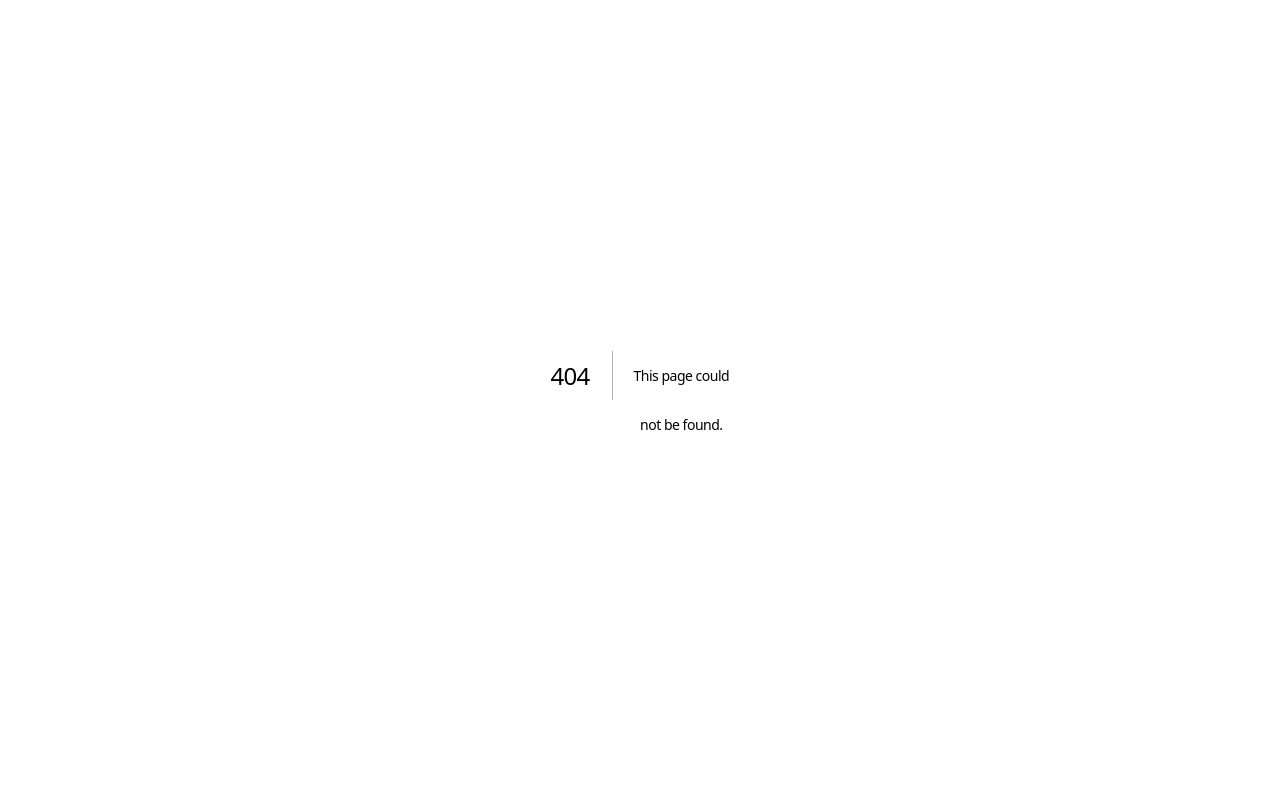
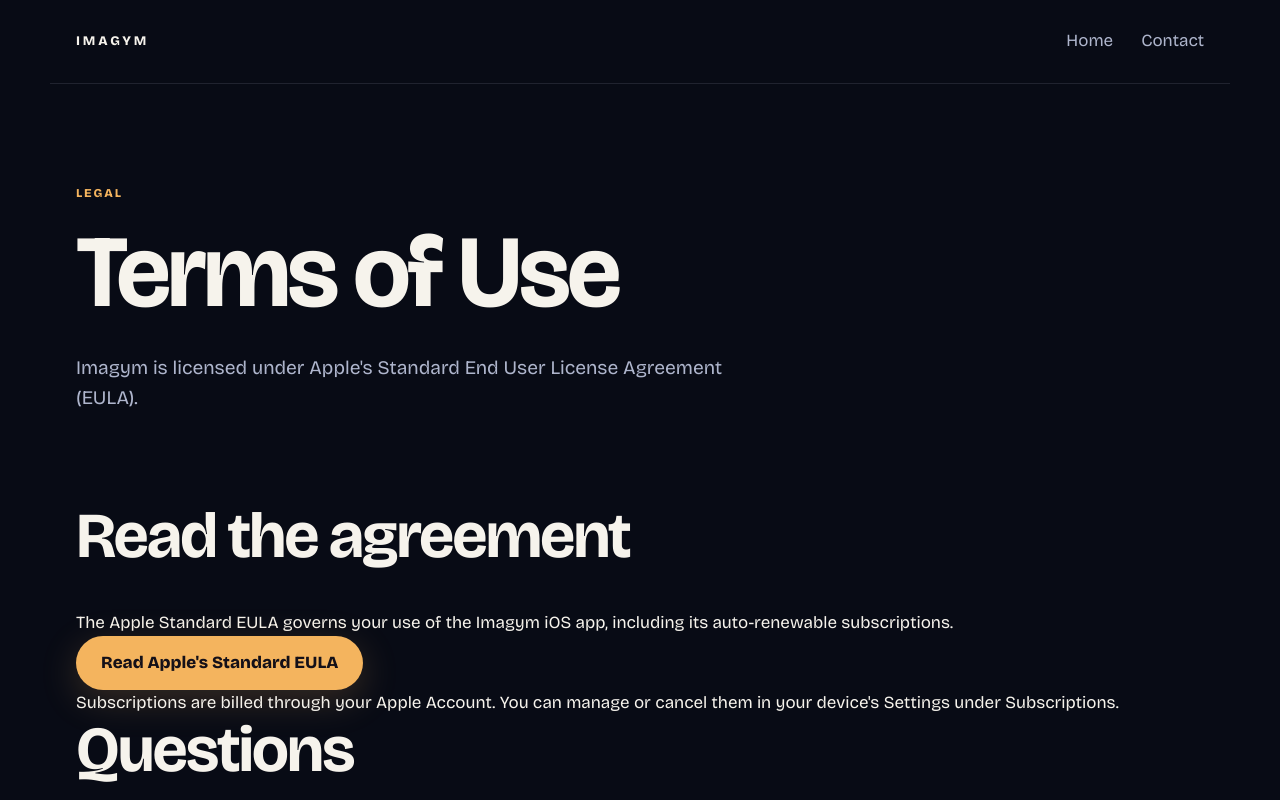
Before and after one commit to kon-rad/imagym-xyz, a Next.js app: page /terms in a window 1280 px wide. Before the commit this address had no page. Shown: the top 800 px of the page. Built offline with nearby package versions, Linux system fonts and the light colour scheme.

Commit message:
Add public terms page and footer link

```diff
--- a/app/page.tsx
+++ b/app/page.tsx
@@ -6,7 +6,7 @@ const PRIVACY_URL = "https://konradgnat.notion.site/Imagym-Privacy-Policy-20cba6
 
 function Mark() { return <span className="mark" aria-hidden="true"><i /><i /><i /></span>; }
 function Header() { return <header className="nav shell"><Link className="brand" href="/">IMAGYM</Link><nav aria-label="Primary"><Link href="/#how">How it works</Link><Link href="/blog/how-to-visualize">Blog</Link><Link href="/contact">Contact</Link><a className="button button--small" href={APP_STORE_URL}>Get the app</a></nav></header>; }
-function Footer() { return <footer className="footer shell"><Link className="brand" href="/">IMAGYM</Link><nav><Link href="/blog/how-to-visualize">Blog</Link><Link href="/contact">Contact</Link><a href={PRIVACY_URL}>Privacy</a><a href="https://www.apple.com/legal/internet-services/itunes/dev/stdeula/">Terms</a></nav><p>Made with intention by <a href="https://x.com/konrad_gnat">Konrad Gnat</a></p></footer>; }
+function Footer() { return <footer className="footer shell"><Link className="brand" href="/">IMAGYM</Link><nav><Link href="/blog/how-to-visualize">Blog</Link><Link href="/contact">Contact</Link><a href={PRIVACY_URL}>Privacy</a><Link href="/terms">Terms</Link></nav><p>Made with intention by <a href="https://x.com/konrad_gnat">Konrad Gnat</a></p></footer>; }
 function Phone({ src, alt, className = "" }: { src: string; alt: string; className?: string }) { return <div className={`phone ${className}`}><Image src={src} alt={alt} width={780} height={1688} sizes="(max-width: 700px) 72vw, 310px" /></div>; }
 
 const features = [
--- /dev/null
+++ b/app/terms/page.tsx
@@ -0,0 +1,21 @@
+import type { Metadata } from "next";
+import Link from "next/link";
+
+const APPLE_TERMS = "https://www.apple.com/legal/internet-services/itunes/dev/stdeula/";
+
+export const metadata: Metadata = {
+  title: "Terms of Use | Imagym",
+  description: "The terms of use for the Imagym iOS app, including Apple's Standard End User License Agreement.",
+};
+
+export default function Terms() {
+  return <>
+    <header className="nav shell"><Link className="brand" href="/">IMAGYM</Link><nav aria-label="Primary"><Link href="/">Home</Link><Link href="/contact">Contact</Link></nav></header>
+    <main className="contact shell">
+      <header><p className="eyebrow">Legal</p><h1>Terms of Use</h1><p className="lede">Imagym is licensed under Apple&apos;s Standard End User License Agreement (EULA).</p></header>
+      <section aria-labelledby="license"><h2 id="license">Read the agreement</h2><p>The Apple Standard EULA governs your use of the Imagym iOS app, including its auto-renewable subscriptions.</p><p><a className="button" href={APPLE_TERMS}>Read Apple&apos;s Standard EULA</a></p><p>Subscriptions are billed through your Apple Account. You can manage or cancel them in your device&apos;s Settings under Subscriptions.</p></section>
+      <section aria-labelledby="help"><h2 id="help">Questions</h2><p>For help with Imagym, <Link href="/contact">contact us</Link>.</p></section>
+    </main>
+    <footer className="footer shell"><Link className="brand" href="/">IMAGYM</Link><nav><Link href="/">Home</Link><Link href="/terms">Terms</Link><Link href="/contact">Contact</Link></nav></footer>
+  </>;
+}
```
